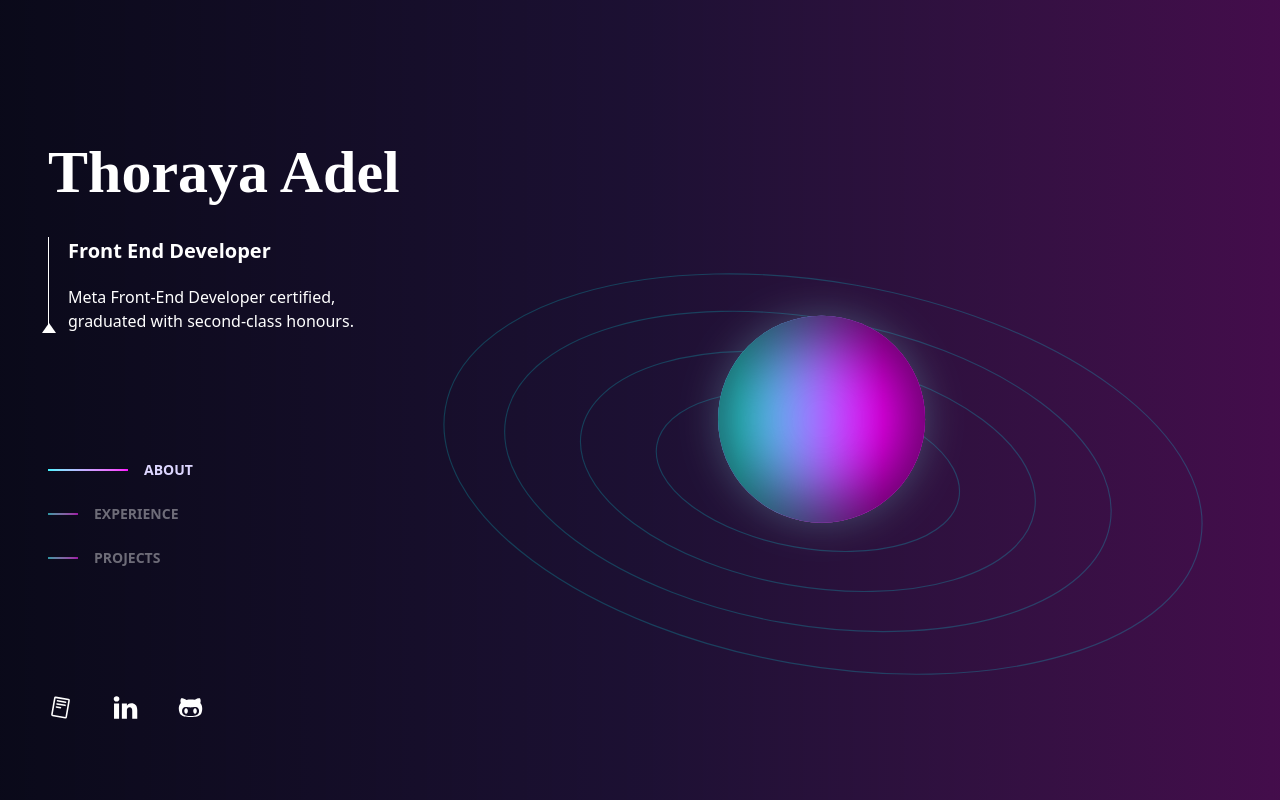
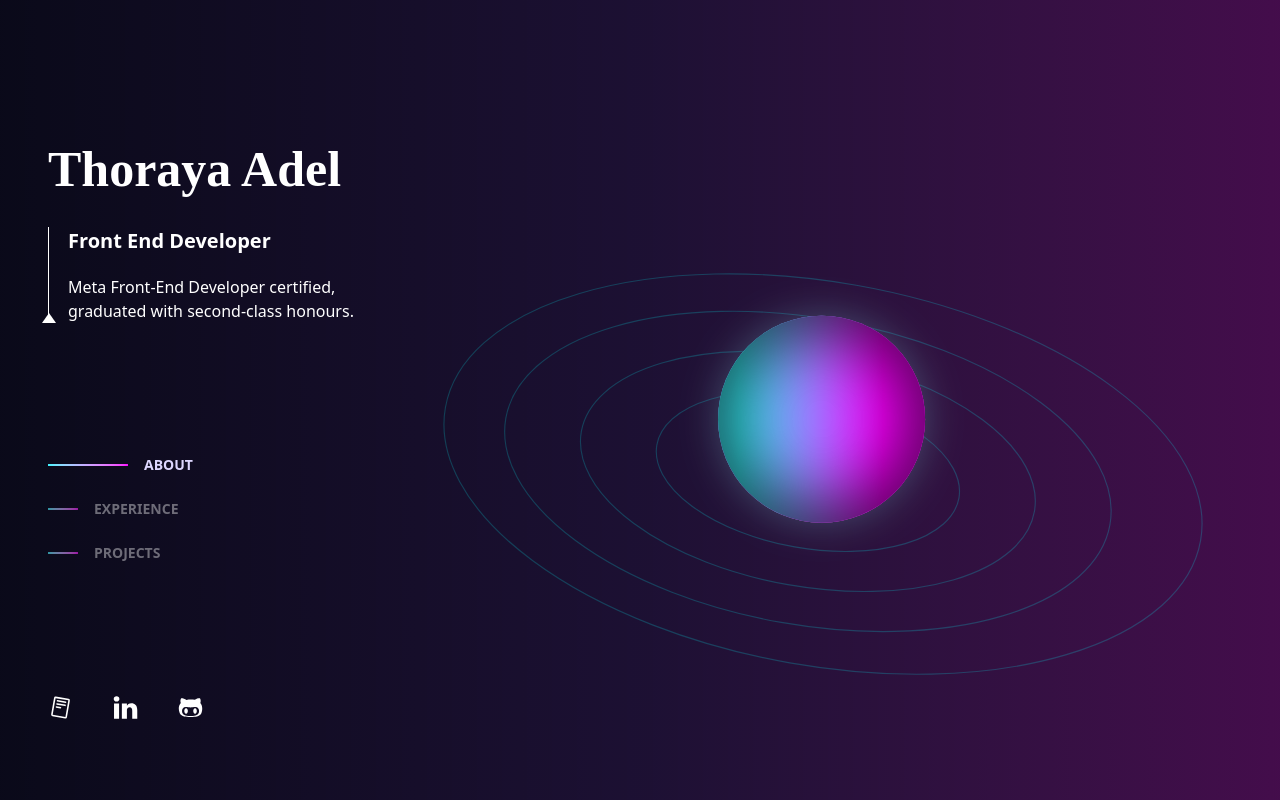
Before and after one commit to ThorayaElsharawy/my-portfolio, a Next.js app: page / in a window 1280 px wide. Built offline with nearby package versions, Linux system fonts and the light colour scheme; a web font is replaced by a local one.

Commit message:
fix: adjust font-size of name for consistency

```diff
--- a/src/app/globals.css
+++ b/src/app/globals.css
@@ -1,6 +1,3 @@
-/* @import url('https://fonts.googleapis.com/css2?family=Poetsen+One&display=swap');
-@import url('https://fonts.googleapis.com/css2?family=National+Park:wght@200..800&display=swap');
-@import url('https://fonts.googleapis.com/css2?family=Nunito+Sans:ital,opsz,wght@0,6..12,200..1000;1,6..12,200..1000&display=swap'); */
 @import "tailwindcss";
 
 :root {
--- a/src/app/page.tsx
+++ b/src/app/page.tsx
@@ -14,7 +14,7 @@ export default function Home() {
         <main className="lg:flex lg:justify-between lg:gap-4">
           <div className="absolute z-10 h-full lg:h-auto lg:relative w-full lg:w-[30%] flex flex-col justify-between">
             <div className="text-white my-auto ">
-              <h1 className="text-[60px] font-bold font-poetsen">Thoraya Adel</h1>
+              <h1 className="text-[50px] font-bold font-poetsen">Thoraya Adel</h1>
               <div className="flex items-center gap-2 relative mt-5">
                 <div className="flex-1 space-y-3 ms-5">
                   <p className="font-bold text-xl">Front End Developer</p>
```
